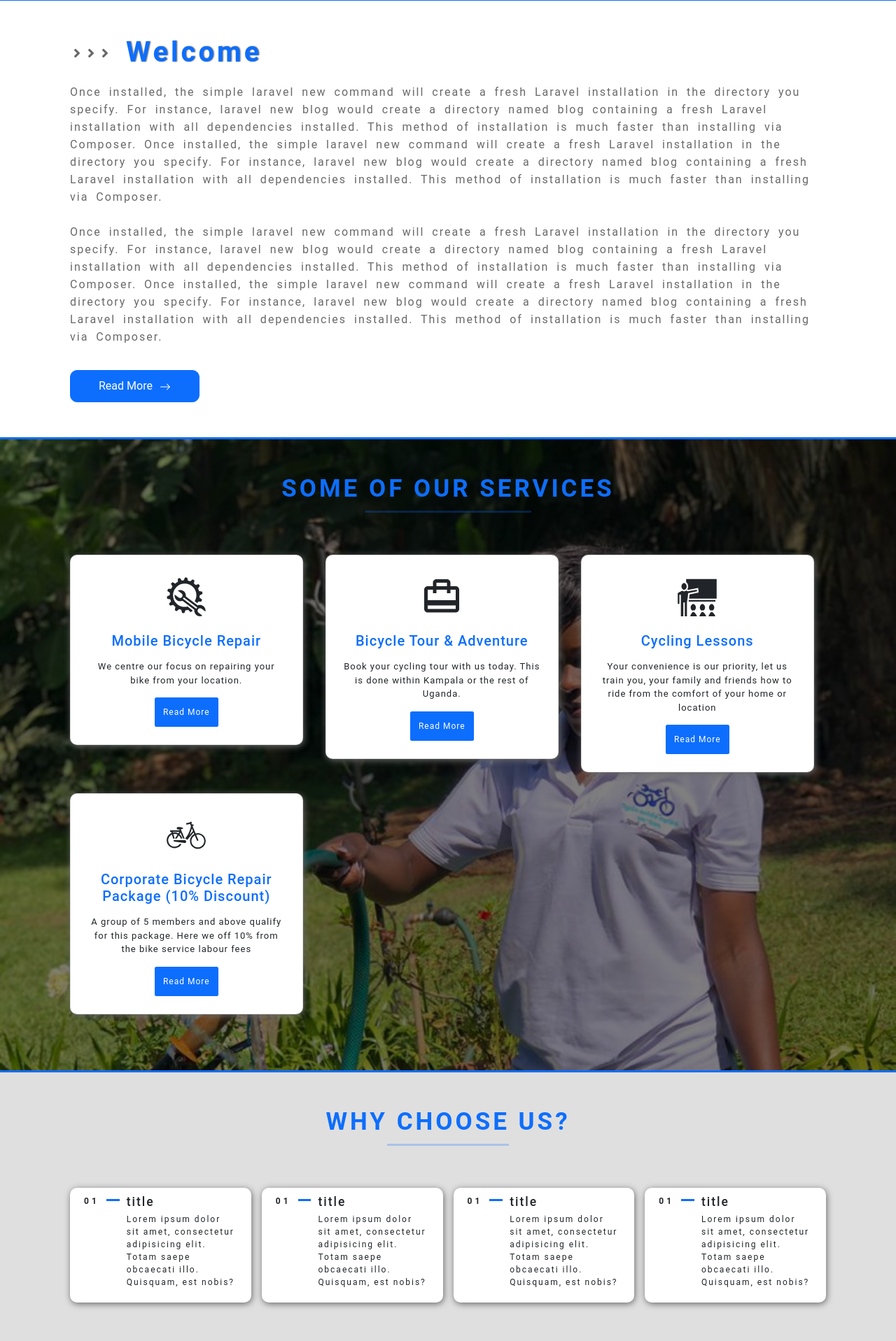
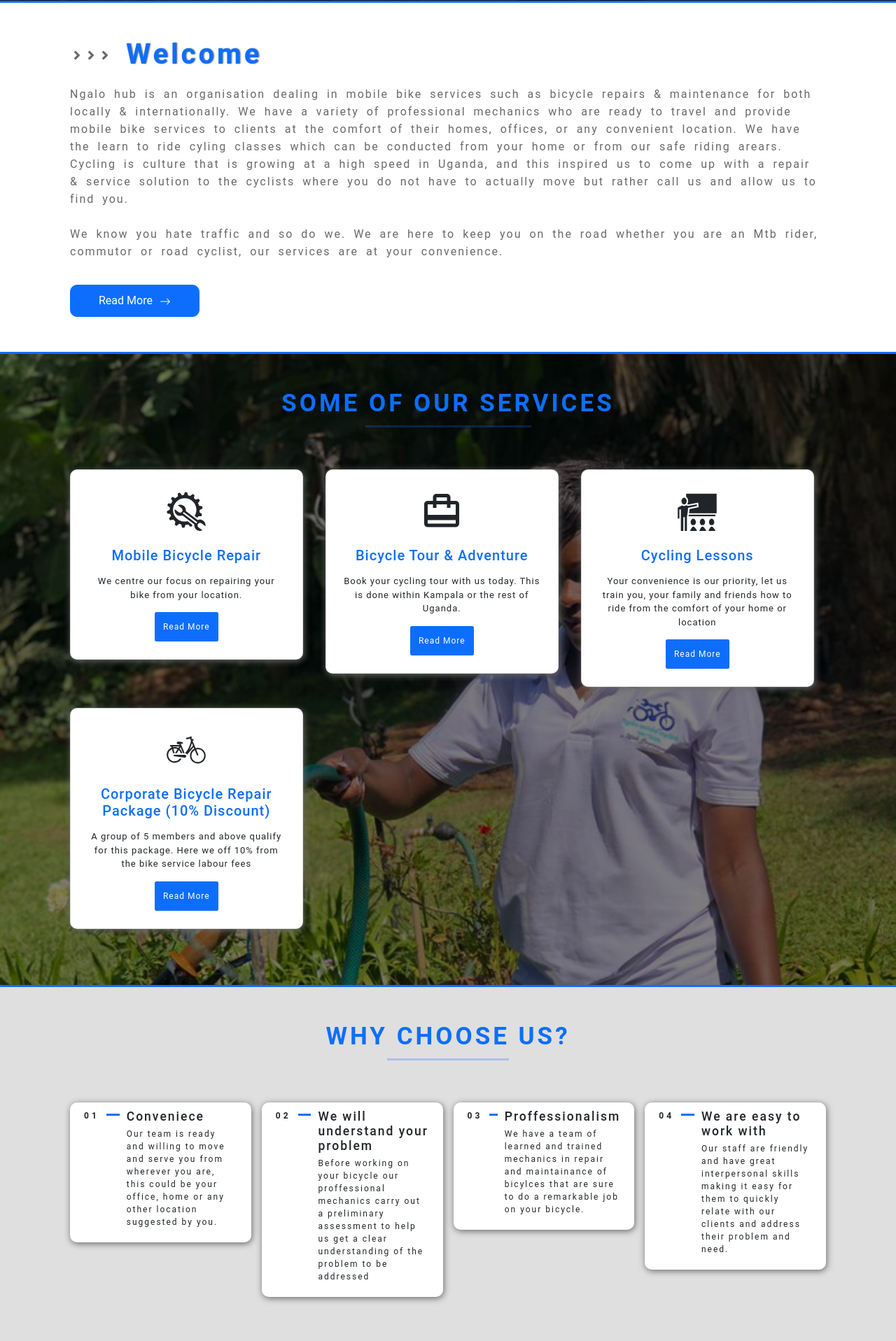
Before and after one commit to Otimthomas/ngalo, a React (Create React App) app: page / in a window 1280 px wide. Shown: the part 823-2740 px from the top of the page at 70% size. Built offline with nearby package versions, Linux system fonts and the light colour scheme.

Commit message:
Reason section content

```diff
--- a/src/components/Contactbar.jsx
+++ b/src/components/Contactbar.jsx
@@ -10,18 +10,19 @@ function Contactbar() {
           <span>
             <FiPhone />
           </span>
-          <p>+256 7000000000</p>
+          <p>+256 784917811</p>
+          <p style={{ paddingLeft: ".5rem" }}>+256 706917819</p>
         </div>
         <div className="contactbar__left-email">
           <span>
             <FiMail />
           </span>
-          <p>totim1992@gmail.com</p>
+          <p>ngalomobilecyclingservices@gmail.com</p>
         </div>
       </div>
       <div className="contactbar__right">
         <a
-          href="https://www.facebook.com"
+          href="https://www.facebook.com/NgaloMobileCyclingServices "
           target="_blank"
           rel="noreferrer"
           className="contactbar__right-facebook"
@@ -29,7 +30,7 @@ function Contactbar() {
           <FiFacebook />
         </a>
         <a
-          href="https://www.instagram.com"
+          href="https://www.instagram.com/ngalo_mobile_cycling_services"
           target="_blank"
           rel="noreferrer"
           className="contactbar__right-instagram"
@@ -75,7 +76,7 @@ const ContactWrapper = styled.div`
   .contactbar__left-tel span,
   .contactbar__left-email span {
     margin-right: 1rem;
-    font-size: 1.8rem;
+    font-size: 2rem;
   }
 
   .contactbar__left-tel p,
--- a/src/components/Header.jsx
+++ b/src/components/Header.jsx
@@ -14,7 +14,7 @@ function Header() {
 
 const HeaderWrapper = styled.div`
   font-size: 4rem;
-  background: linear-gradient(rgba(0, 0, 0, 0.5), rgba(0, 0, 0, 0.5)),
+  background: linear-gradient(rgba(0, 0, 0, 0.3), rgba(0, 0, 0, 0.9)),
     url(${img});
   background-size: cover;
   background-position: center;
@@ -37,8 +37,9 @@ const HeaderWrapper = styled.div`
   }
 
   p {
-    font-size: 3rem;
+    font-size: 1.8rem;
     font-style: italic;
+    font-weight: bold;
     text-align: right;
     text-transform: uppercase;
     text-shadow: 2px 4px 8px var(--black);
--- a/src/components/Reason.jsx
+++ b/src/components/Reason.jsx
@@ -1,17 +1,14 @@
 import React from "react";
 import styled from "styled-components";
 
-function Reason() {
+function Reason({ data }) {
   return (
     <ReasonWrapper>
-      <p className="reason__number">01</p>
+      <p className="reason__number">{data.index}</p>
       <div className="reason__divider"></div>
       <div className="reason__content">
-        <h3>title</h3>
-        <p>
-          Lorem ipsum dolor sit amet, consectetur adipisicing elit. Totam saepe
-          obcaecati illo. Quisquam, est nobis?
-        </p>
+        <h3>{data.title}</h3>
+        <p>{data.body}</p>
       </div>
       <br />
     </ReasonWrapper>
--- a/src/components/ReasonSection.jsx
+++ b/src/components/ReasonSection.jsx
@@ -2,24 +2,20 @@ import React from "react";
 import Reason from "./Reason";
 import styled from "styled-components";
 import Heading from "./Heading";
+import { reasons } from "../data/reason";
 
 function ReasonSection() {
   return (
     <ReasonWrapper>
       <Heading>Why Choose us?</Heading>
       <div className="row row-cols-1 row-cols-sm-2 row-cols-md-3 row-cols-lg-4">
-        <div className="col">
-          <Reason />
-        </div>
-        <div className="col">
-          <Reason />
-        </div>
-        <div className="col">
-          <Reason />
-        </div>
-        <div className="col">
-          <Reason />
-        </div>
+        {reasons.map((reason) => {
+          return (
+            <div className="col" key={reason.index}>
+              <Reason data={reason} />
+            </div>
+          );
+        })}
       </div>
     </ReasonWrapper>
   );
--- a/src/components/ServicePageSection.jsx
+++ b/src/components/ServicePageSection.jsx
@@ -40,7 +40,7 @@ function ServicePageSection() {
             <div class="card">
               <img src={img3} alt="" />
               <div className="card-body">
-                <div className="card-title">Cycling lessons</div>
+                <div className="card-title">Cycling classes</div>
                 <p className="card-text">
                   Your convenience is our priority. Let us train you, your
                   family & friends how to ride from the comfort of your home or
@@ -62,6 +62,19 @@ function ServicePageSection() {
                   take off 10% from the bike service labour fees and spare
                   parts. This can be a group of cyclists, friends, family or
                   even a company.
+                </p>
+              </div>
+            </div>
+          </div>
+          <div className="col">
+            <div class="card">
+              <img src={img3} alt="" />
+              <div className="card-body">
+                <div className="card-title">Pick up and drop off</div>
+                <p className="card-text">
+                  In the event that the job is complicated or you are too busy,
+                  it is easy for us to pick up your bike, work on it from our
+                  workshop and drop it back sparklinng new and ready to go.
                 </p>
               </div>
             </div>
--- a/src/components/WelcomeSection.jsx
+++ b/src/components/WelcomeSection.jsx
@@ -22,28 +22,21 @@ function WelcomeSection() {
       </div>
       <div className="welcome__content">
         <p>
-          Once installed, the simple laravel new command will create a fresh
-          Laravel installation in the directory you specify. For instance,
-          laravel new blog would create a directory named blog containing a
-          fresh Laravel installation with all dependencies installed. This
-          method of installation is much faster than installing via Composer.
-          Once installed, the simple laravel new command will create a fresh
-          Laravel installation in the directory you specify. For instance,
-          laravel new blog would create a directory named blog containing a
-          fresh Laravel installation with all dependencies installed. This
-          method of installation is much faster than installing via Composer.
+          Ngalo hub is an organisation dealing in mobile bike services such as
+          bicycle repairs & maintenance for both locally & internationally. We
+          have a variety of professional mechanics who are ready to travel and
+          provide mobile bike services to clients at the comfort of their homes,
+          offices, or any convenient location. We have the learn to ride cyling
+          classes which can be conducted from your home or from our safe riding
+          arears. Cycling is culture that is growing at a high speed in Uganda,
+          and this inspired us to come up with a repair & service solution to
+          the cyclists where you do not have to actually move but rather call us
+          and allow us to find you.
         </p>
         <p>
-          Once installed, the simple laravel new command will create a fresh
-          Laravel installation in the directory you specify. For instance,
-          laravel new blog would create a directory named blog containing a
-          fresh Laravel installation with all dependencies installed. This
-          method of installation is much faster than installing via Composer.
-          Once installed, the simple laravel new command will create a fresh
-          Laravel installation in the directory you specify. For instance,
-          laravel new blog would create a directory named blog containing a
-          fresh Laravel installation with all dependencies installed. This
-          method of installation is much faster than installing via Composer.
+          We know you hate traffic and so do we. We are here to keep you on the
+          road whether you are an Mtb rider, commutor or road cyclist, our
+          services are at your convenience.
         </p>
       </div>
       <button className="btn btn-primary">
--- /dev/null
+++ b/src/data/reason.js
@@ -0,0 +1,39 @@
+const reasons = [
+  {
+    index: "01",
+    title: "Conveniece",
+    body: "Our team is ready and willing to move and serve you from wherever you are, this could be your office, home or any other location suggested by you.",
+  },
+  {
+    index: "02",
+    title: "We will understand your problem",
+    body: "Before working on your bicycle our proffessional mechanics carry out a preliminary assessment to help us get a clear understanding of the problem to be addressed",
+  },
+  {
+    index: "03",
+    title: "Proffessionalism",
+    body: "We have a team of learned and trained mechanics in repair and maintainance of bicylces that are sure to do a remarkable job on your bicycle.",
+  },
+  //   {
+  //     index: "04",
+  //     title: "We focus on results",
+  //     body: "We get the job done.",
+  //   },
+  {
+    index: "04",
+    title: "We are easy to work with",
+    body: "Our staff are friendly and have great interpersonal skills making it easy for them to quickly relate with our clients and address their problem and need.",
+  },
+  //   {
+  //     index: "06",
+  //     title: "We listen, we improve",
+  //     body: "We take our clients' feedback under consideration and use it to work towards our improvement in customer satisfaction.",
+  //   },
+  //   {
+  //     index: "07",
+  //     title: "Save time",
+  //     body: "Avoid traffic, car park and waiting for your bike to be serviced.",
+  //   },
+];
+
+export { reasons };
```
